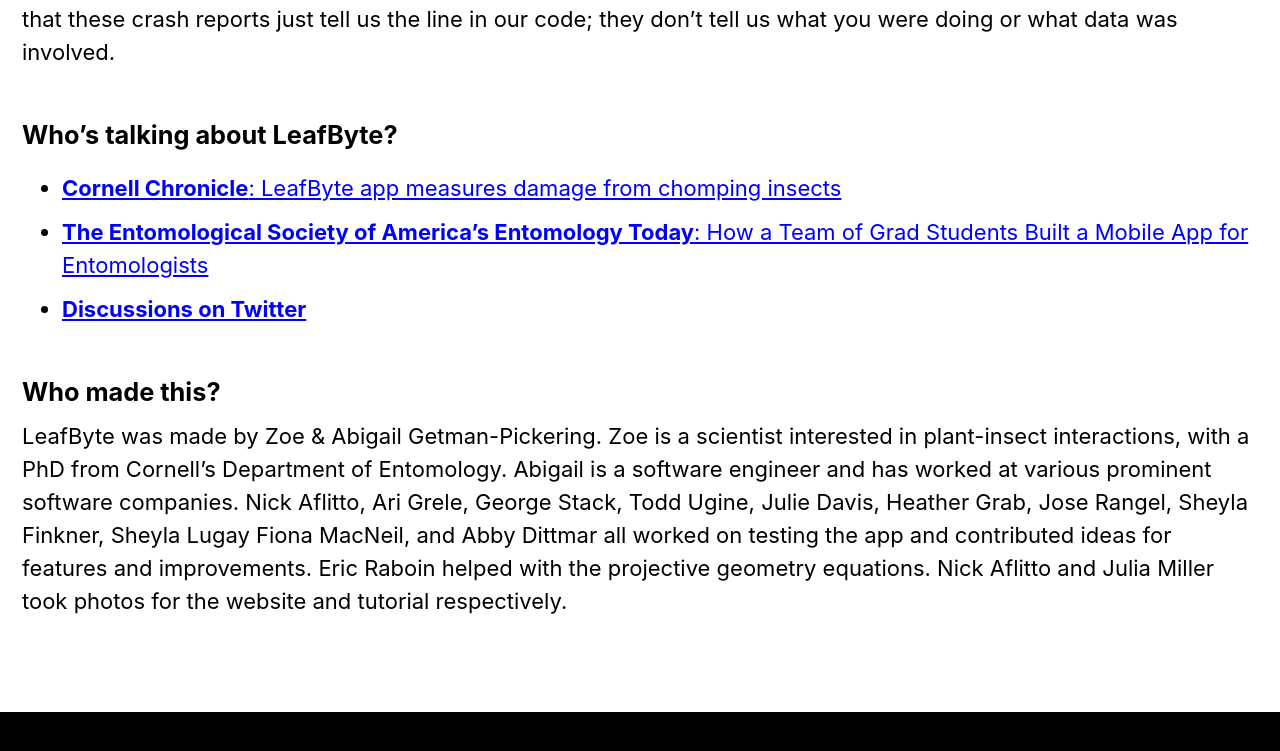
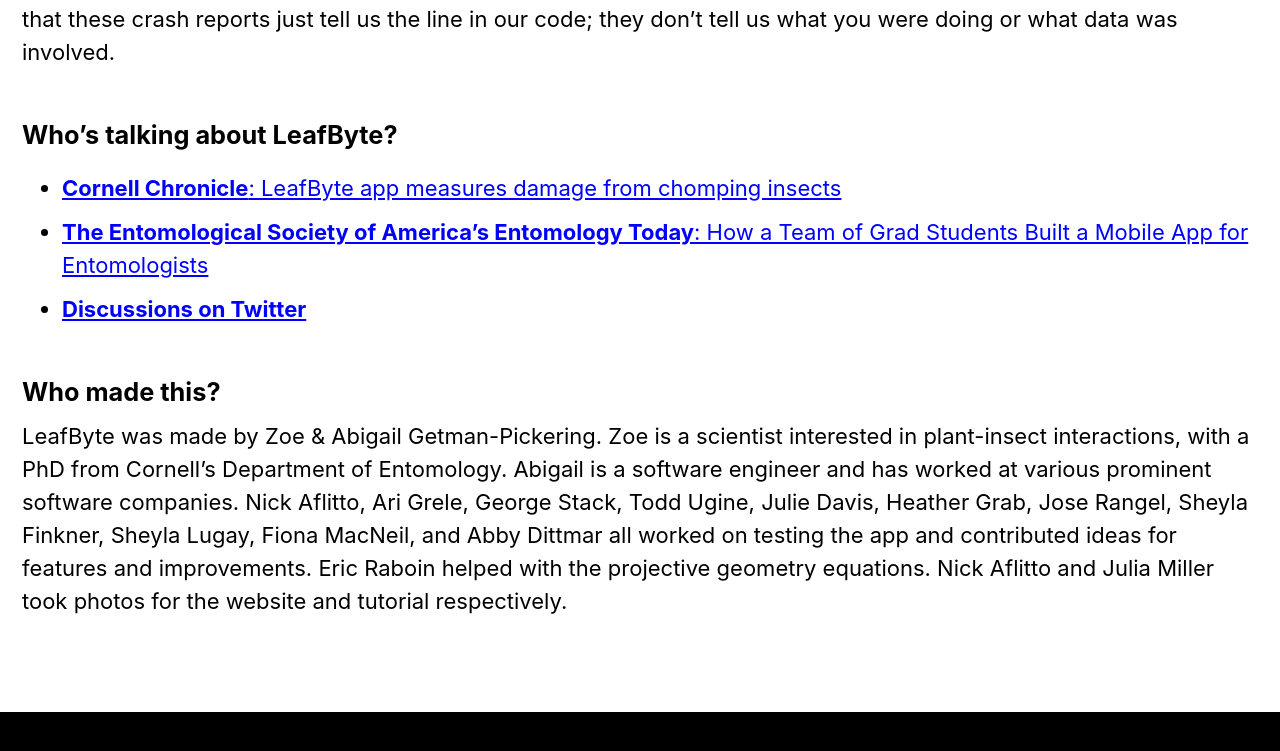
Before and after one commit to Zoegp/zoegp.github.io, a Jekyll site: the page built from leafbyte-faqs.md, in a window 1280 px wide and 900 px high, scrolled down 8907 px, cut to the strip 0-752 px from the top of the window. Built offline with Jekyll 4.4.1, drawn with Linux system fonts in a browser that asks for light colours; cached includes are drawn as plain includes; nearby versions of some CDN libraries.

Commit message:
missing comma

```diff
--- a/leafbyte-faqs.md
+++ b/leafbyte-faqs.md
@@ -165,4 +165,4 @@
 * [**Discussions on Twitter**](https://twitter.com/search?q=leafbyte&src=typed_query&f=top)
 
 ##### Who made this?
-LeafByte was made by Zoe & Abigail Getman-Pickering. Zoe is a scientist interested in plant-insect interactions, with a PhD from Cornell's Department of Entomology. Abigail is a software engineer and has worked at various prominent software companies. Nick Aflitto, Ari Grele, George Stack, Todd Ugine, Julie Davis, Heather Grab, Jose Rangel, Sheyla Finkner, Sheyla Lugay Fiona MacNeil, and Abby Dittmar all worked on testing the app and contributed ideas for features and improvements. Eric Raboin helped with the projective geometry equations. Nick Aflitto and Julia Miller took photos for the website and tutorial respectively.
+LeafByte was made by Zoe & Abigail Getman-Pickering. Zoe is a scientist interested in plant-insect interactions, with a PhD from Cornell's Department of Entomology. Abigail is a software engineer and has worked at various prominent software companies. Nick Aflitto, Ari Grele, George Stack, Todd Ugine, Julie Davis, Heather Grab, Jose Rangel, Sheyla Finkner, Sheyla Lugay, Fiona MacNeil, and Abby Dittmar all worked on testing the app and contributed ideas for features and improvements. Eric Raboin helped with the projective geometry equations. Nick Aflitto and Julia Miller took photos for the website and tutorial respectively.
```
